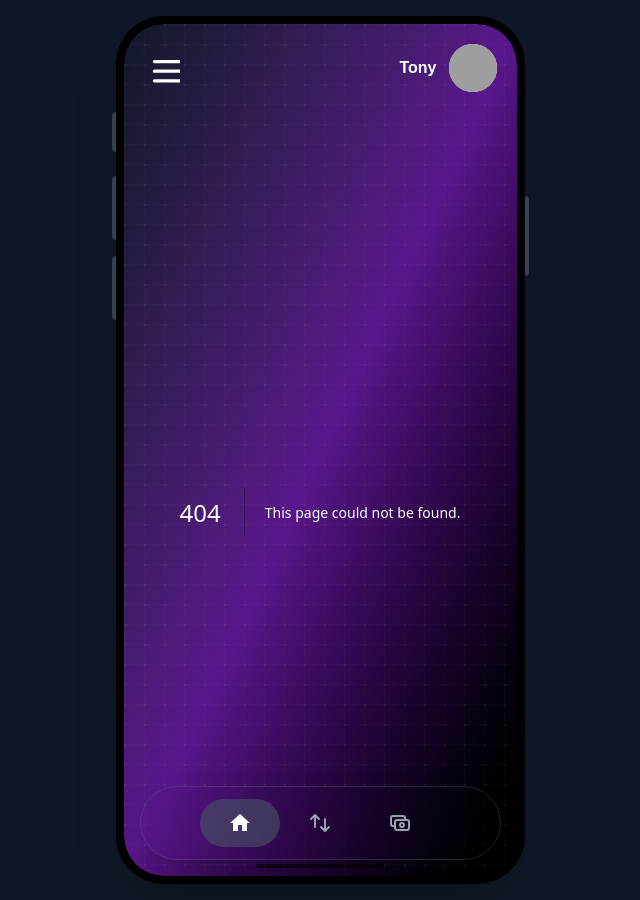
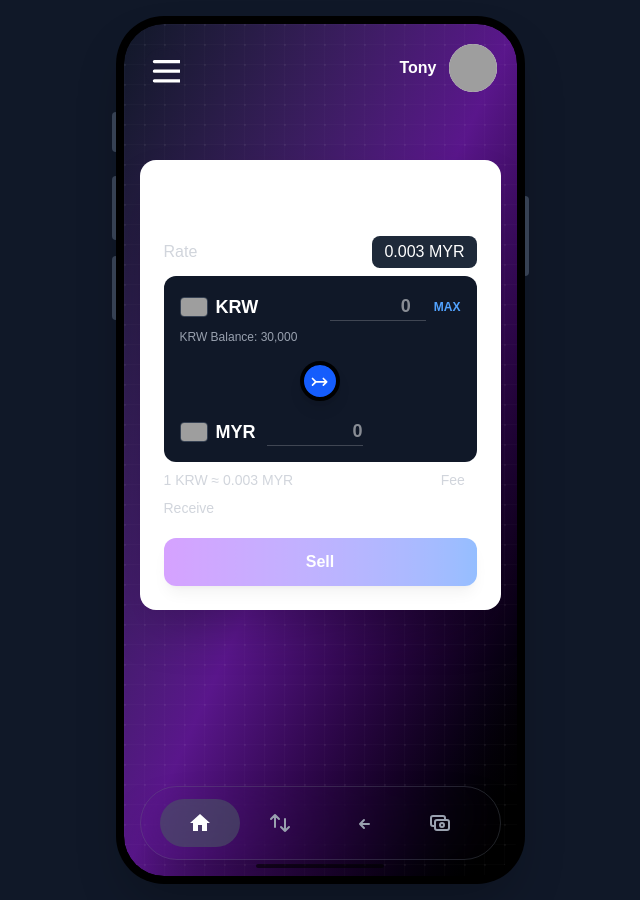
Before and after one commit to Avoisavo/cashMeOutside, a Next.js app: page /sell in a window 1280 px wide. Before the commit this address had no page. Shown: the whole page, without its empty margins (320-960 px from the left). Built offline with nearby package versions, Linux system fonts and the light colour scheme; grey boxes are pictures that could not be loaded.

Commit message:
add Sell feature

```diff
--- a/components/BottomNavigation.tsx
+++ b/components/BottomNavigation.tsx
@@ -61,6 +61,22 @@ export default function BottomNavigation({ selectedSection, onSectionChange }: B
             </div>
           </button>
 
+          {/* Sell */}
+          <button
+            onClick={() => handleNavigation("/sell", "Sell")}
+            className={`flex items-center justify-center px-7 py-3 rounded-full transition-all duration-200 ${
+              selectedSection === "Sell"
+                ? 'bg-gray-600/60 text-white'
+                : 'text-gray-400 hover:text-gray-300'
+            }`}
+          >
+            <div className="w-6 h-6">
+              <svg fill="none" stroke="currentColor" viewBox="0 0 24 24" className="w-full h-full" strokeWidth={2}>
+                <path strokeLinecap="round" strokeLinejoin="round" d="M16 17l-4-4m0 0l4-4m-4 4H21" />
+              </svg>
+            </div>
+          </button>
+
           {/* Wallet */}
           <button
             onClick={() => handleNavigation("/wallet", "Wallet")}
--- /dev/null
+++ b/pages/sell.tsx
@@ -0,0 +1,162 @@
+import { useState } from "react";
+import { useRouter } from "next/router";
+
+const currencies = [
+  { code: "MYR", name: "Malaysian Ringgit", flag: "https://flagcdn.com/w40/my.png" },
+  { code: "KRW", name: "South Korean Won", flag: "https://flagcdn.com/w40/kr.png" },
+  { code: "USD", name: "US Dollar", flag: "https://flagcdn.com/w40/us.png" },
+  { code: "AUD", name: "Australian Dollar", flag: "https://flagcdn.com/w40/au.png" },
+  { code: "GBP", name: "British Pound", flag: "https://flagcdn.com/w40/gb.png" },
+  { code: "JPY", name: "Japanese Yen", flag: "https://flagcdn.com/w40/jp.png" }
+];
+
+// Mock balances
+const mockBalances: Record<string, number> = {
+  "MYR": 5000,
+  "KRW": 30000,
+  "USD": 1200,
+  "AUD": 800,
+  "GBP": 400,
+  "JPY": 100000
+};
+
+// Mock rates (1 FROM = X TO)
+const mockRates: Record<string, number> = {
+  "KRW/MYR": 0.003,
+  "MYR/KRW": 325.25,
+  "USD/MYR": 4.72,
+  "MYR/USD": 0.21,
+  "AUD/MYR": 3.15,
+  "MYR/AUD": 0.32,
+  // Add more as needed
+};
+
+export default function Sell() {
+  const router = useRouter();
+  const [fromCurrency, setFromCurrency] = useState("KRW");
+  const [toCurrency, setToCurrency] = useState("MYR");
+  const [fromAmount, setFromAmount] = useState("");
+  const [fee] = useState(0); // Mock fee
+
+  // Calculate receive amount
+  const rateKey = `${fromCurrency}/${toCurrency}`;
+  const rate = mockRates[rateKey] || 0;
+  const receiveAmount = fromAmount ? (parseFloat(fromAmount) * rate).toFixed(2) : "";
+
+  // Handle swap
+  const handleSwap = () => {
+    setFromCurrency(toCurrency);
+    setToCurrency(fromCurrency);
+    setFromAmount("");
+  };
+
+  // Handle max
+  const handleMax = () => {
+    setFromAmount(mockBalances[fromCurrency].toString());
+  };
+
+  // Handle sell
+  const handleSell = (e: React.FormEvent) => {
+    e.preventDefault();
+    alert(`Sell order placed: ${fromAmount} ${fromCurrency} for ${receiveAmount} ${toCurrency}`);
+    setFromAmount("");
+  };
+
+  return (
+    <div className="min-h-screen p-4 flex flex-col items-center">
+      <div className="w-full max-w-md bg-white dark:bg-gray-900 rounded-2xl p-6 shadow-2xl mt-8">
+        <h2 className="text-white text-xl font-bold mb-6 text-center">Sell {fromCurrency}/{toCurrency}</h2>
+        <form onSubmit={handleSell} className="space-y-6">
+          {/* Rate Row */}
+          <div className="flex items-center justify-between mb-2">
+            <span className="text-gray-300 font-medium">Rate</span>
+            <span className="bg-gray-800 text-white px-3 py-1 rounded-lg font-mono">{rate} {toCurrency}</span>
+          </div>
+
+          {/* Exchange Box */}
+          <div className="bg-gray-900 rounded-xl p-4 mb-2">
+            {/* From Row */}
+            <div className="flex items-center justify-between mb-2">
+              <div className="flex items-center gap-2">
+                <img src={currencies.find(c => c.code === fromCurrency)?.flag} alt={fromCurrency} className="w-7 h-5 rounded object-cover border border-gray-700" />
+                <select
+                  value={fromCurrency}
+                  onChange={e => setFromCurrency(e.target.value)}
+                  className="bg-transparent text-white font-bold text-lg appearance-none outline-none"
+                >
+                  {currencies.map(c => (
+                    <option key={c.code} value={c.code} className="text-black">{c.code}</option>
+                  ))}
+                </select>
+              </div>
+              <div className="flex items-center gap-2">
+                <input
+                  type="number"
+                  min="0"
+                  value={fromAmount}
+                  onChange={e => setFromAmount(e.target.value)}
+                  placeholder="0"
+                  className="bg-transparent text-white text-lg font-bold text-right w-24 outline-none border-b border-white/20 focus:border-purple-400 transition-all"
+                />
+                <button type="button" onClick={handleMax} className="text-blue-400 text-xs font-semibold hover:underline">MAX</button>
+              </div>
+            </div>
+            <div className="text-gray-400 text-xs mb-2">{fromCurrency} Balance: {mockBalances[fromCurrency].toLocaleString(undefined, {maximumFractionDigits: 2})}</div>
+            {/* Swap Button */}
+            <div className="flex justify-center py-2">
+              <button
+                type="button"
+                onClick={handleSwap}
+                className="w-10 h-10 bg-blue-600 rounded-full flex items-center justify-center hover:bg-blue-700 transition-colors shadow-lg border-4 border-black"
+                aria-label="Swap currencies"
+              >
+                <svg className="w-5 h-5 text-white" fill="none" stroke="currentColor" viewBox="0 0 24 24" strokeWidth={2}>
+                  <path strokeLinecap="round" strokeLinejoin="round" d="M16 17l4-4m0 0l-4-4m4 4H7m-4 4l4-4m0 0l-4-4m4 4h13" />
+                </svg>
+              </button>
+            </div>
+            {/* To Row */}
+            <div className="flex items-center gap-2 mt-2">
+              <img src={currencies.find(c => c.code === toCurrency)?.flag} alt={toCurrency} className="w-7 h-5 rounded object-cover border border-gray-700" />
+              <select
+                value={toCurrency}
+                onChange={e => setToCurrency(e.target.value)}
+                className="bg-transparent text-white font-bold text-lg appearance-none outline-none"
+              >
+                {currencies.map(c => (
+                  <option key={c.code} value={c.code} className="text-black">{c.code}</option>
+                ))}
+              </select>
+              <input
+                type="text"
+                value={receiveAmount}
+                readOnly
+                placeholder="0"
+                className="bg-transparent text-white text-lg font-bold text-right w-24 outline-none border-b border-white/20"
+              />
+            </div>
+          </div>
+
+          {/* Rate, Fee, Receive */}
+          <div className="flex items-center justify-between text-gray-300 text-sm mb-1">
+            <span>1 {fromCurrency} ≈ {rate} {toCurrency}</span>
+            <span>Fee <span className="text-white font-mono">{fee}</span></span>
+          </div>
+          <div className="flex items-center justify-between text-gray-300 text-sm mb-4">
+            <span>Receive</span>
+            <span className="text-white font-bold text-lg">{receiveAmount} {toCurrency}</span>
+          </div>
+
+          {/* Sell Button */}
+          <button
+            type="submit"
+            disabled={!fromAmount || parseFloat(fromAmount) === 0}
+            className="w-full bg-gradient-to-r from-purple-500 to-blue-500 text-white font-bold py-3 rounded-xl shadow-lg hover:from-purple-600 hover:to-blue-600 transition-all duration-200 disabled:opacity-50 disabled:cursor-not-allowed"
+          >
+            Sell
+          </button>
+        </form>
+      </div>
+    </div>
+  );
+}
```
